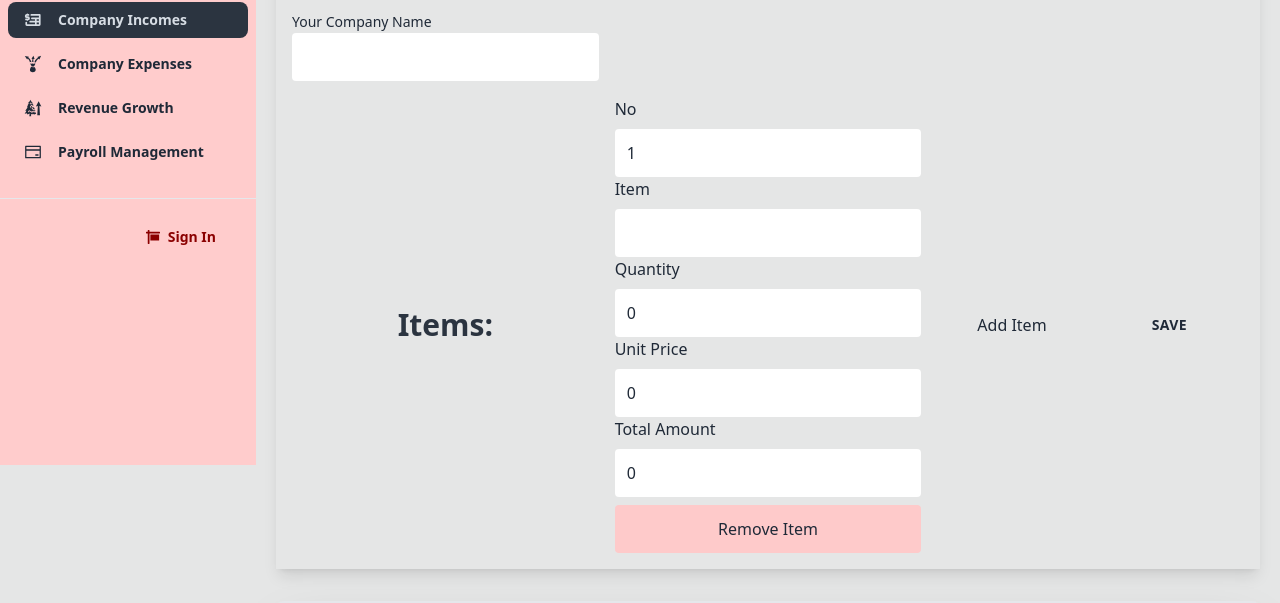
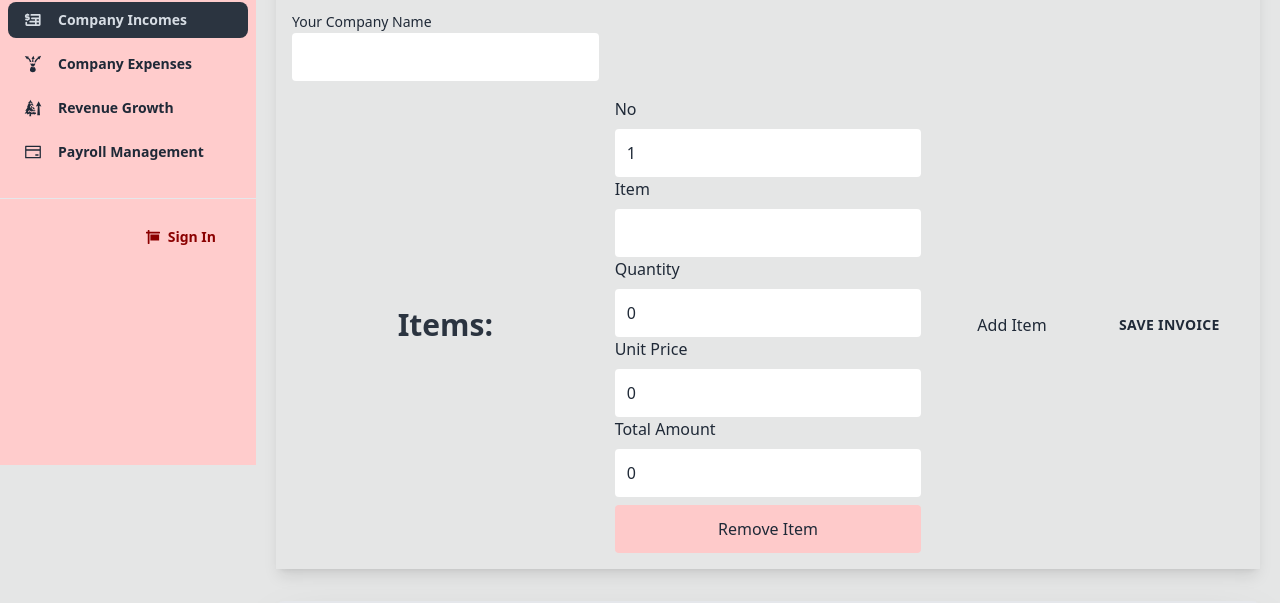
Before and after one commit to maasajal/revboost-solutions, a React (Vite) app: page /dashboard/company-incomes in a window 1280 px wide. Shown: the part 335-938 px from the top of the page. Built offline with nearby package versions, Linux system fonts and the light colour scheme; no server answers.

Commit message:
Update: Income- loading & error added

```diff
--- a/src/dashboard/CompanyIncomes/InvoiceAndBilling/Invoice.tsx
+++ b/src/dashboard/CompanyIncomes/InvoiceAndBilling/Invoice.tsx
@@ -1,8 +1,16 @@
-import { Controller, SubmitHandler, useFieldArray, useForm } from "react-hook-form";
-import { useDispatch } from "react-redux";
-import { AppDispatch } from "../../../app/store/store";
-import { createInvoice, IncomeData,Item } from "../../../app/features/companyIncome/incomeSlice";
-
+import {
+  Controller,
+  SubmitHandler,
+  useFieldArray,
+  useForm,
+} from "react-hook-form";
+import { useDispatch, useSelector } from "react-redux";
+import { AppDispatch, RootState } from "../../../app/store/store";
+import {
+  createInvoice,
+  IncomeData,
+  Item,
+} from "../../../app/features/companyIncome/incomeSlice";
 
 // import axios from "axios";
 // new try
@@ -54,13 +62,13 @@ function getDate() {
 const Invoice = () => {
   const dispatch = useDispatch<AppDispatch>();
 
-   // Selectors
-  //  const { loading, error, incomes } = useSelector((state: RootState) => state.incomes);
-
+  // Selectors
+  const { loading, error } = useSelector(
+    (state: RootState) => state.incomes
+  );
 
   // UseState for Date
   // const [currentDate, setCurrentDate] = useState(getDate());
-
 
   // const { control, handleSubmit, register  } = useForm<IncomeData>({
   //   defaultValues: {
@@ -75,33 +83,28 @@ const Invoice = () => {
   //   },
   // });
   // Initialize React Hook Form
-  const { register, control, handleSubmit, reset} = useForm<IncomeData>({
+  const { register, control, handleSubmit, reset } = useForm<IncomeData>({
     defaultValues: {
-      companyEmail: '',
-      customerName: '',
-      companyName: '',
-      invoiceNumber: '',
-      invoiceDueDate: '',
-      date: '',
-      customerAddress: '',
-      items: [
-        { no: 1, item: '', quantity: 0, unitPrice: 0, totalAmount: 0 },
-      ],
+      companyEmail: "",
+      customerName: "",
+      companyName: "",
+      invoiceNumber: "",
+      invoiceDueDate: "",
+      date: "",
+      customerAddress: "",
+      items: [{ no: 1, item: "", quantity: 0, unitPrice: 0, totalAmount: 0 }],
     },
   });
 
-
-   // UseFieldArray for dynamic items
-   const { fields, append, remove } = useFieldArray({
+  // UseFieldArray for dynamic items
+  const { fields, append, remove } = useFieldArray({
     control,
-    name: 'items',
+    name: "items",
   });
 
-
-
- // Handle form submission
+  // Handle form submission
   const onSubmit: SubmitHandler<IncomeData> = async (data) => {
-    console.log(data)
+    console.log(data);
     // Calculate totalAmount for each item
     const updatedItems: Item[] = data.items.map((item) => ({
       ...item,
@@ -111,7 +114,6 @@ const Invoice = () => {
 
     // Dispatch the createInvoice thunk
     await dispatch(createInvoice(invoiceData));
-
 
     // Reset the form after submission
     reset();
@@ -129,13 +131,15 @@ const Invoice = () => {
   //     .catch((error) => console.error("Error saving invoice:", error));
   // });
 
-
   return (
     <>
       <section className="container mx-auto mt-10 space-y-8">
         <h2>Company Income</h2>
         <div>
-          <form onSubmit={handleSubmit(onSubmit)} className="space-y-4 shadow-lg p-4">
+          <form
+            onSubmit={handleSubmit(onSubmit)}
+            className="space-y-4 shadow-lg p-4"
+          >
             <div className="grid lg:grid-cols-3 sm:grid-cols-2 grid-cols-1 gap-4">
               <div className="space-y-4">
                 <div>
@@ -292,10 +296,12 @@ const Invoice = () => {
                   type="submit"
                   className="w-full p-3 text-sm font-bold tracking-wide uppercase rounded dark:bg-red-400 dark:text-gray-50"
                 >
-                  Save
+                  {loading ? "Saving..." : "Save Invoice"}
                 </button>
               </div>
             </div>
+            {/* Error Message */}
+            {error && <p style={{ color: "red" }}>{error}</p>}
           </form>
         </div>
         {/* Add Item */}
```
